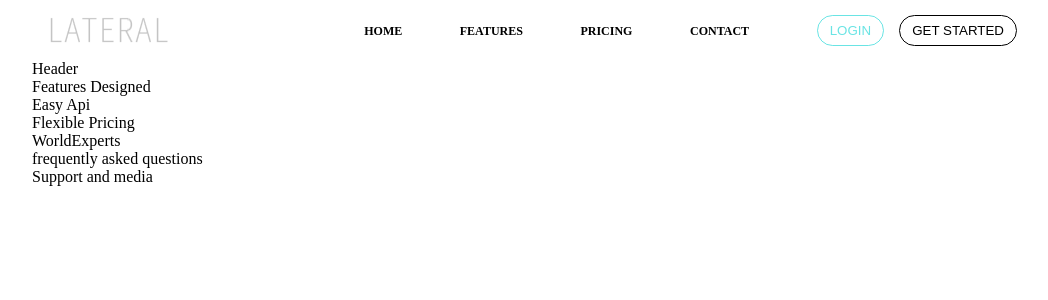
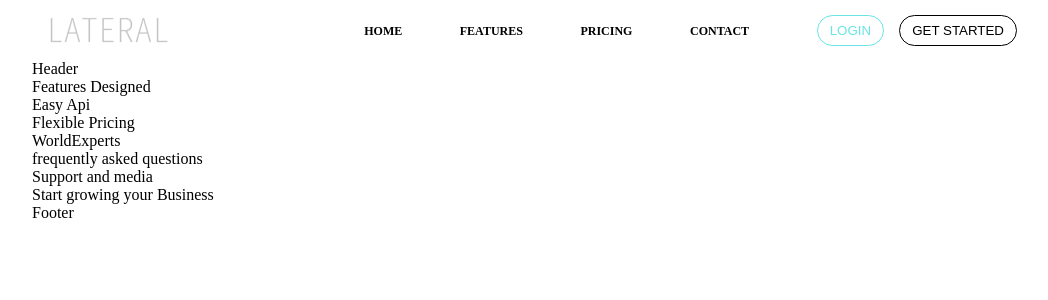
Before and after one commit to Daniel-Vasquez/mi-credito, a React (Create React App) app: page / in a window 1280 px wide. Shown: the top 300 px of the page, without its empty margins (108-1156 px from the left). Built offline with nearby package versions, Linux system fonts and the light colour scheme; the HTML template or start-up script is replaced by a standard one.

Commit message:
Initializing StartBusiness and Footer

```diff
--- a/src/App.jsx
+++ b/src/App.jsx
@@ -6,6 +6,8 @@ import FlexiblePricing from './components/FlexiblePricing'
 import WorldExperts from './components/WorldExperts'
 import Questions from './components/Questions'
 import Support from './components/Support'
+import StartBusiness from './components/StartBusiness'
+import Footer from './components/Footer'
 
 
 import './App.css'
@@ -21,6 +23,8 @@ function App() {
       <WorldExperts/>
       <Questions/>
       <Support/>
+      <StartBusiness/>
+      <Footer/>
     </main>
   );
 }
--- /dev/null
+++ b/src/components/Footer.jsx
@@ -0,0 +1,9 @@
+function Footer() {
+  return (
+    <div>
+      Footer
+    </div>
+  )
+}
+
+export default Footer
--- /dev/null
+++ b/src/components/StartBusiness.jsx
@@ -0,0 +1,9 @@
+function StartBusiness() {
+  return (
+    <div>
+      Start growing your Business
+    </div>
+  )
+}
+
+export default StartBusiness
```
Also changed, not shown: src/components/styles/Footer.css (added), src/components/styles/StartBusiness.css (added).
